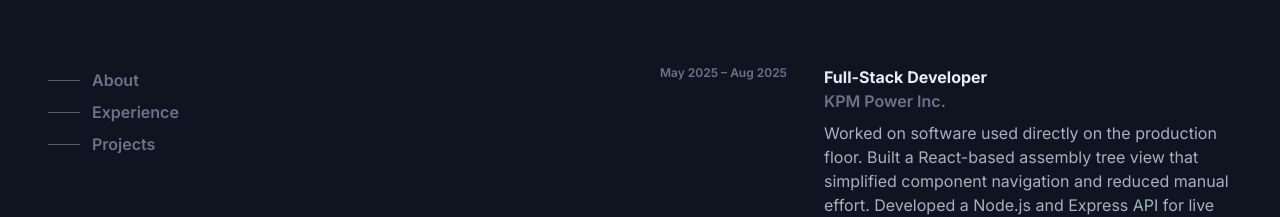
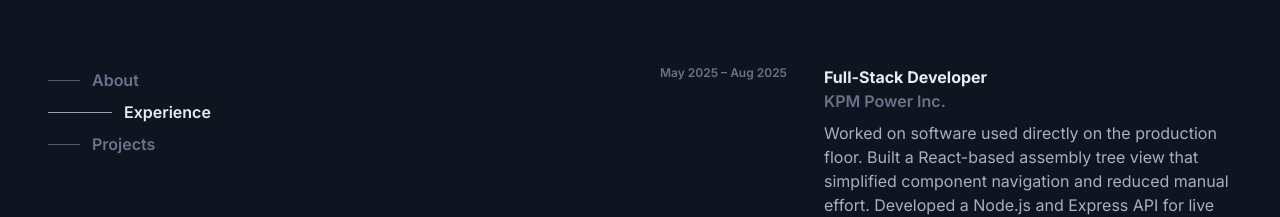
Before and after one commit to Bitstachio/portfolio, a Next.js app: page / in a window 1280 px wide. Shown: the part 236-453 px from the top of the page. Built offline with nearby package versions, Linux system fonts and the light colour scheme.

Commit message:
Incorporate hook to detect which nav section is being viewed

```diff
--- a/src/components/sections/Navbar/Navbar.tsx
+++ b/src/components/sections/Navbar/Navbar.tsx
@@ -1,21 +1,38 @@
+"use client";
 import { navItems } from "./Navbar.constants";
+import { useActiveSection } from "./useNavbar";
 
-const Navbar = () => (
+const Navbar = () => {
+  const activeId = useActiveSection(navItems.map((item) => item.href.replace("#", "")));
+
+  // TODO: The current approach can potentially be improved
+  // The main issue is that the styles in the active state duplicate the hover state
+  // As a result, if active style needs to be updated in the future, it has to modify 2 places
+  // Creating a `hoverOrActive` function to conditionally append "hover:" to the beginning was considered
+  // The main issue is the default styles (when hover doesn't take action)
+  // So when `isActive` is true and "hover:" is not added, we end up with 2 classes for the same style, causing unpredictable behavior
+  return (
     <nav>
       <ul>
-      {navItems.map((navItem) => (
-        <li key={navItem.id}>
+        {navItems.map((item) => {
+          const isActive = activeId === item.href.replace("#", "");
+          return (
+            <li key={item.id}>
               <a
-            href={navItem.href}
-            className="group flex items-center gap-3 p-1 transition-all font-semibold text-subtle hover:text-foreground text"
+                href={item.href}
+                className={`group flex items-center gap-3 p-1 transition-all font-semibold ${isActive ? "text-foreground" : "text-subtle hover:text-foreground"}`}
               >
-            <span className="inline-block h-px w-8 group-hover:w-16 bg-gray-400/50 group-hover:bg-gray-400 duration-300" />
-            {navItem.label}
+                <span
+                  className={`inline-block h-px duration-300 ${isActive ? "w-16 bg-gray-400" : "w-8 group-hover:w-16 bg-gray-400/50 group-hover:bg-gray-400"}`}
+                />
+                {item.label}
               </a>
             </li>
-      ))}
+          );
+        })}
       </ul>
     </nav>
   );
+};
 
 export default Navbar;
--- /dev/null
+++ b/src/components/sections/Navbar/useNavbar.ts
@@ -0,0 +1,28 @@
+import { useEffect, useState } from "react";
+
+export const useActiveSection = (sectionIds: string[]) => {
+  const [activeId, setActiveId] = useState("");
+
+  useEffect(() => {
+    const observer = new IntersectionObserver(
+      (entries) => {
+        entries.forEach((entry) => {
+          // If the section is occupying 50% or more of the viewport
+          if (entry.isIntersecting) {
+            setActiveId(entry.target.id);
+          }
+        });
+      },
+      { rootMargin: "-25% 0% -70% 0%" },
+    );
+
+    sectionIds.forEach((id) => {
+      const element = document.getElementById(id);
+      if (element) observer.observe(element);
+    });
+
+    return () => observer.disconnect();
+  }, [sectionIds]);
+
+  return activeId;
+};
```
Lines whose indentation alone changed are shown as unchanged.
